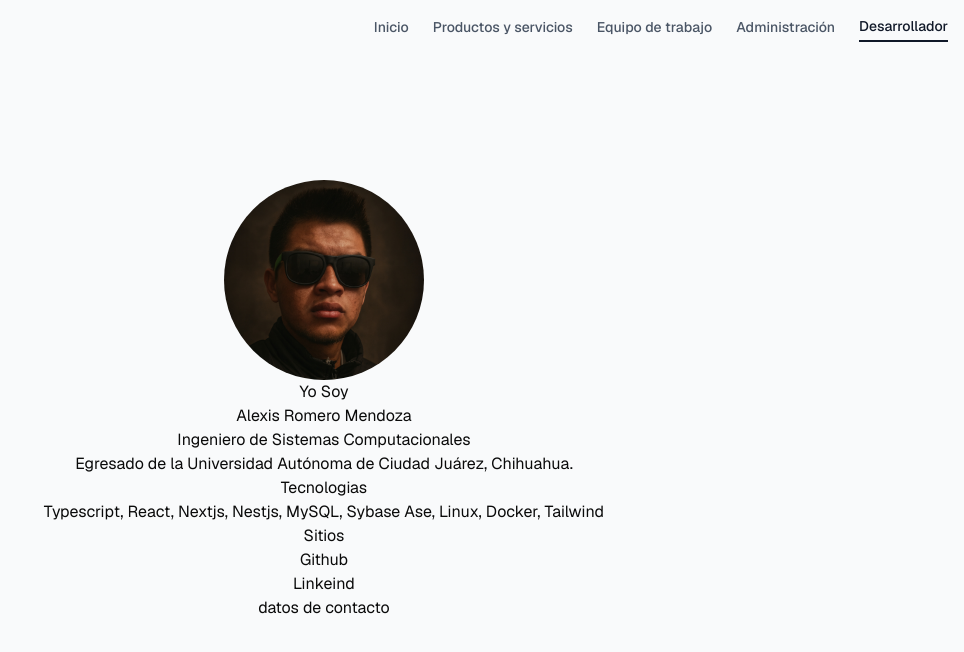
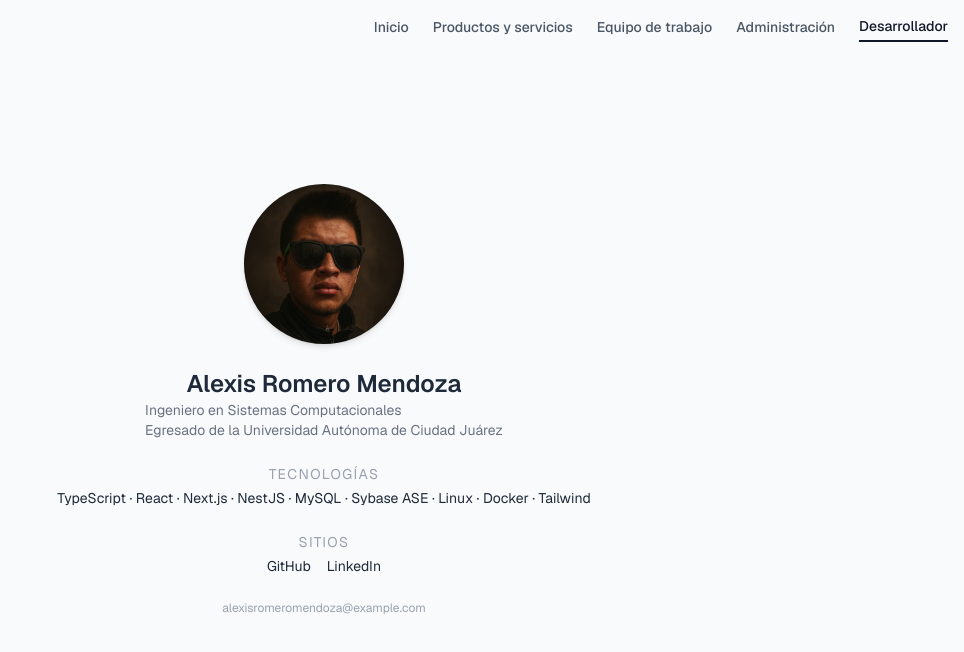
Before and after one commit to arm-code/i-am-a-pos-frontend, a Next.js app: page /about-me in a window 1280 px wide. Shown: the top 652 px of the page, without its empty margins (316-1280 px from the left). Built offline with nearby package versions, Linux system fonts and the light colour scheme.

Commit message:
styles: adding styles in about me page

```diff
--- a/app/(public)/about-me/page.tsx
+++ b/app/(public)/about-me/page.tsx
@@ -1,49 +1,62 @@
-import Image from 'next/image';
-import React from 'react';
+import Image from "next/image";
+import React from "react";
 
 const AboutMePage = () => {
   return (
-    <div className='flex flex-col items-center'>
+    <section className="flex flex-col items-center justify-center min-h-screen bg-gray-50 text-gray-800 px-4">
+      {/* Foto de perfil */}
       <Image
-        src='/profiles/square-alro.jpg'
-        alt='profile photo'
-        width={200}
-        height={200}
-        className='rounded-full'
+        src="/profiles/square-alro.jpg"
+        alt="Foto de perfil de Alexis Romero Mendoza"
+        width={160}
+        height={160}
+        className="rounded-full shadow-md mb-6"
+        priority
       />
-      <div className='flex flex-col items-center'>
-        <p>Yo Soy</p>
-        <h1>Alexis Romero Mendoza</h1>
-        <p>Ingeniero de Sistemas Computacionales</p>
-        <p>Egresado de la Universidad Autónoma de Ciudad Juárez, Chihuahua.</p>
-      </div>
 
-      <div className='flex flex-col items-center'>
-        <p>Tecnologias</p>
-        <p>
-          Typescript, React, Nextjs, Nestjs, MySQL, Sybase Ase, Linux, Docker,
-          Tailwind
+      {/* Información personal */}
+      <h1 className="text-2xl font-semibold">Alexis Romero Mendoza</h1>
+      <p className="text-sm text-gray-500 mb-6">
+        Ingeniero en Sistemas Computacionales <br />
+        Egresado de la Universidad Autónoma de Ciudad Juárez
+      </p>
+
+      {/* Tecnologías */}
+      <div className="text-center mb-6">
+        <h2 className="text-sm uppercase tracking-widest text-gray-400 mb-1">
+          Tecnologías
+        </h2>
+        <p className="text-sm">
+          TypeScript · React · Next.js · NestJS · MySQL · Sybase ASE · Linux · Docker · Tailwind
         </p>
       </div>
 
-      <div className='flex flex-col items-center'>
-        <p>Sitios</p>
-        <p>
-          Github
-        </p>
-
-        <p>
-            Linkeind
-        </p>
-
+      {/* Sitios */}
+      <div className="text-center mb-6">
+        <h2 className="text-sm uppercase tracking-widest text-gray-400 mb-1">
+          Sitios
+        </h2>
+        <div className="flex gap-4 justify-center text-sm">
+          <a
+            href="https://github.com/"
+            target="_blank"
+            className="hover:text-blue-600 transition"
+          >
+            GitHub
+          </a>
+          <a
+            href="https://linkedin.com/"
+            target="_blank"
+            className="hover:text-blue-600 transition"
+          >
+            LinkedIn
+          </a>
+        </div>
       </div>
 
-      <div>
-        datos de contacto
-      </div>
-
-
-    </div>
+      {/* Contacto */}
+      <p className="text-xs text-gray-400">alexisromeromendoza@example.com</p>
+    </section>
   );
 };
 
```
